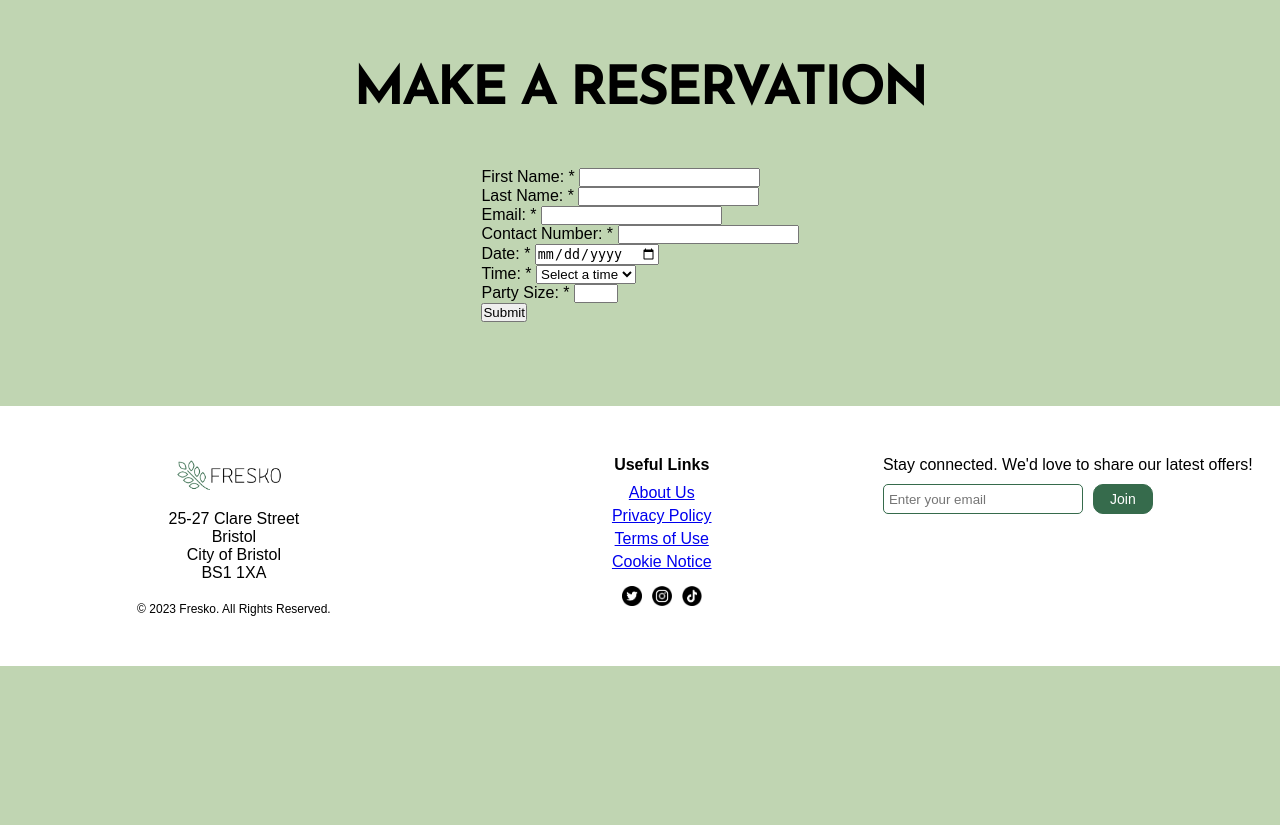
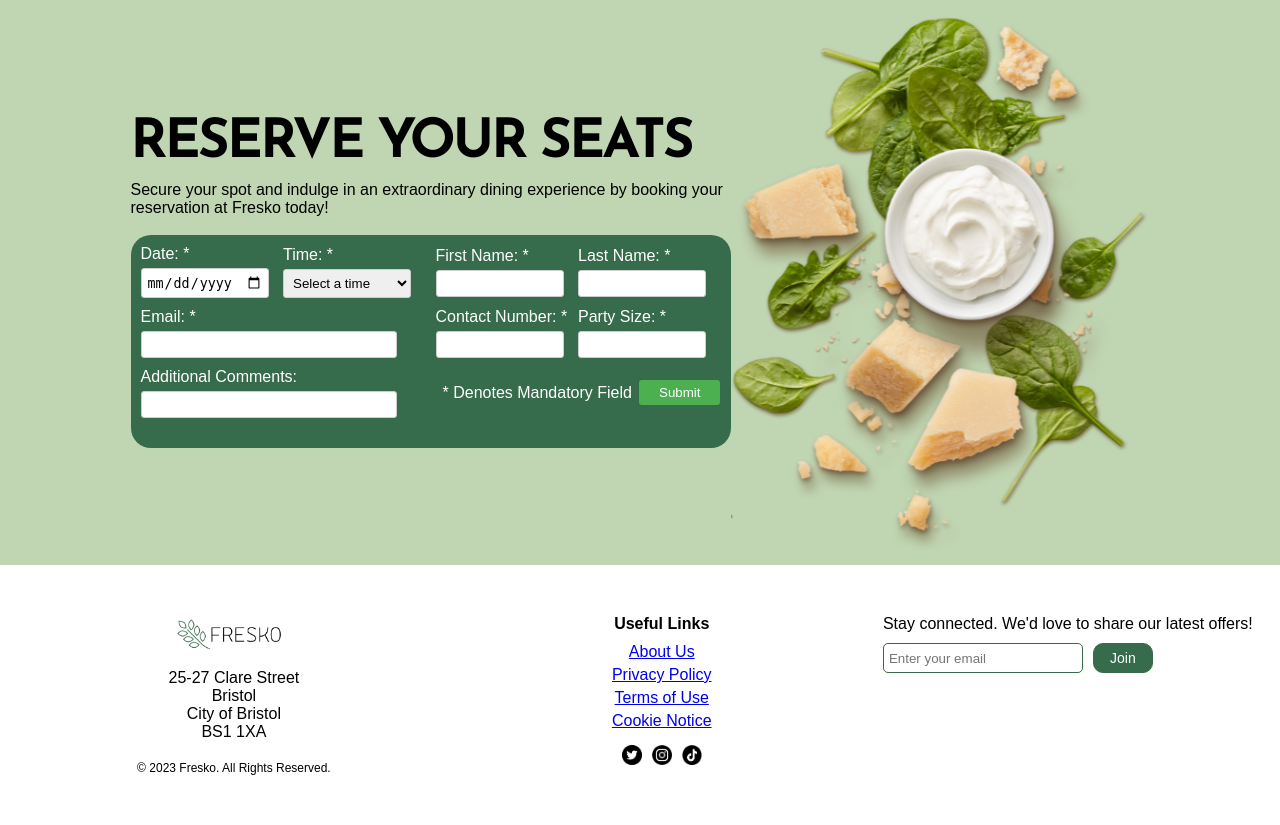
Before and after one commit to granolaameobi/fresko, a Flask app: page /reservation in a window 1280 px wide. Shown: the part 95-920 px from the top of the page. Before the commit the page ends 761 px from the top, so only its background shows below. Run offline with Flask 2, Linux system fonts and the light colour scheme; some web fonts are replaced.

Commit message:
feat: new reservations

```diff
--- a/app.py
+++ b/app.py
@@ -41,10 +41,11 @@ def reservation():
         date = request.form['date']
         time = request.form['time']
         party_size = request.form['party_size']
+        comment = request.form['comment']
         # Save reservation to a database or file
         return render_template('reservation_confirmation.html', first_name=first_name, last_name=last_name,
                                email=email,contact_number=contact_number,date=date,
-                               time=time, party_size=party_size)
+                               time=time, party_size=party_size, comment=comment)
     else:
         # Render the reservation form
         return render_template('reservation_form.html')
--- a/static/css/style.css
+++ b/static/css/style.css
@@ -370,3 +370,70 @@ h1, .menu-button, img {
     width: 400px;
     z-index: -1;
 }
+.reservation-container {
+    display: flex;
+    justify-content: center;
+    align-items: center;
+    padding: 10px;
+}
+.reservation-form {
+    flex-basis: 2;
+    max-width: 600px;
+    flex-wrap: nowrap;
+}
+.reservation-form-box {
+    background-color: #366B4C;
+    color: white;
+    border-radius: 20px;
+    text-align: justify;
+    padding: 10px;
+}
+.reservation-image {
+    flex-basis: 1;
+}
+.form-container {
+    display: grid;
+    grid-template-rows: repeat(5, auto);
+    grid-template-columns: 1fr 1fr;
+    gap: 10px 10px;
+  }
+
+  .form-row {
+    display: flex;
+    justify-content: space-between;
+    align-items: center;
+  }
+
+  .form-col {
+    display: flex;
+    flex-direction: column;
+    align-items: flex-start;
+    width: 100%;
+  }
+
+  label {
+    margin-bottom: 5px;
+  }
+
+  input, select {
+    width: 90%;
+    box-sizing: border-box;
+    padding: 5px;
+    border: 1px solid #ccc;
+    border-radius: 3px;
+  }
+
+
+  input[type="submit"] {
+    width: auto;
+    padding: 5px 20px;
+    background-color: #4CAF50;
+    color: white;
+    border: none;
+    border-radius: 3px;
+    cursor: pointer;
+  }
+
+  input[type="submit"]:hover {
+    background-color: #3e8e41;
+  }
--- a/templates/reservation_confirmation.html
+++ b/templates/reservation_confirmation.html
@@ -12,5 +12,6 @@
     <p>Date: {{ date }}</p>
     <p>Time: {{ time }}</p>
     <p>Party Size: {{ party_size }}</p>
+    <p>Comment: {{ comment }}</p>
 </body>
 </html>
--- a/templates/reservation_form.html
+++ b/templates/reservation_form.html
@@ -3,28 +3,68 @@
 {% block title %}Fresko | Reservation{% endblock %}
 
 {% block content %}
-    <div class="content">
-        <h1 class="section-title">Make a Reservation</h1>
-        <div class="center">
-            <form method="POST" action="/reservation" onsubmit="return validateForm()" align="justify">
-                <label>First Name: *</label>
-                <input type="text" name="first_name"><br>
-                <label>Last Name: *</label>
-                <input type="text" name="last_name"><br>
-                <label>Email: *</label>
-                <input type="email" name="email"><br>
-                <label>Contact Number: *</label>
-                <input type="tel" name="contact_number"><br>
-                <label>Date: *</label>
-                <input type="date" name="date"><br>
-                <label>Time: *</label>
-                <select name="time" id="time_select">
-                    <option value="">Select a time</option>
-                </select><br>
-                <label>Party Size: *</label>
-                <input type="number" name="party_size" min="1" max="6"><br>
-                <input type="submit" value="Submit">
-            </form>
+    <div class="reservation-container">
+        <div class="reservation-form">
+            <h1 class="section-title">Reserve Your Seats</h1>
+            <p>Secure your spot and indulge in an extraordinary dining experience by booking your reservation at Fresko today!</p>
+            <br>
+            <div class="reservation-form-box">
+                <form method="POST" action="/reservation" onsubmit="return validateForm()" class="form-container">
+                    <div class="form-row">
+                      <div class="form-col">
+                        <label for="date">Date: *</label>
+                        <input type="date" name="date" id="date" required>
+                      </div>
+                      <div class="form-col">
+                        <label for="time">Time: *</label>
+                        <select name="time" id="time_select" required>
+                          <option value="">Select a time</option>
+                        </select>
+                      </div>
+                    </div>
+                    <div class="form-row">
+                        <div class="form-col">
+                          <label for="first_name">First Name: *</label>
+                          <input type="text" name="first_name" id="first_name" required>
+                        </div>
+                        <div class="form-col">
+                          <label for="last_name">Last Name: *</label>
+                          <input type="text" name="last_name" id="last_name" required>
+                        </div>
+                    </div>
+                    <div class="form-row">
+                      <div class="form-col">
+                        <label for="email">Email: *</label>
+                        <input type="email" name="email" id="email" required>
+                      </div>
+                    </div>
+                    <div class="form-row">
+                      <div class="form-col">
+                        <label for="contact_number">Contact Number: *</label>
+                        <input type="tel" name="contact_number" id="contact_number" required>
+                      </div>
+                      <div class="form-col">
+                        <label for="party_size">Party Size: *</label>
+                        <input type="number" name="party_size" id="party_size" min="1" max="6" required>
+                      </div>
+                    </div>
+                    <div class="form-row">
+                      <div class="form-col">
+                        <label for="comment">Additional Comments:</label>
+                        <input type="text" name="comment" id="comment">
+                      </div>
+                    </div>
+                    <div class="form-row">
+                      <br>
+                      <p>* Denotes Mandatory Field</p>
+                      <input type="submit" value="Submit">
+                    </div>
+                  </form>
+                </div>
+            </div>
+            <div class="reservation-image">
+                <img src="static/images/spinach-cheese.png" alt="Spinach and Cheese">
+            </div>
         </div>
 
         <script>
```
Also changed, not shown: tests/test_boot.py (+2 -1 lines), static/images/spinach-cheese.png (added).
